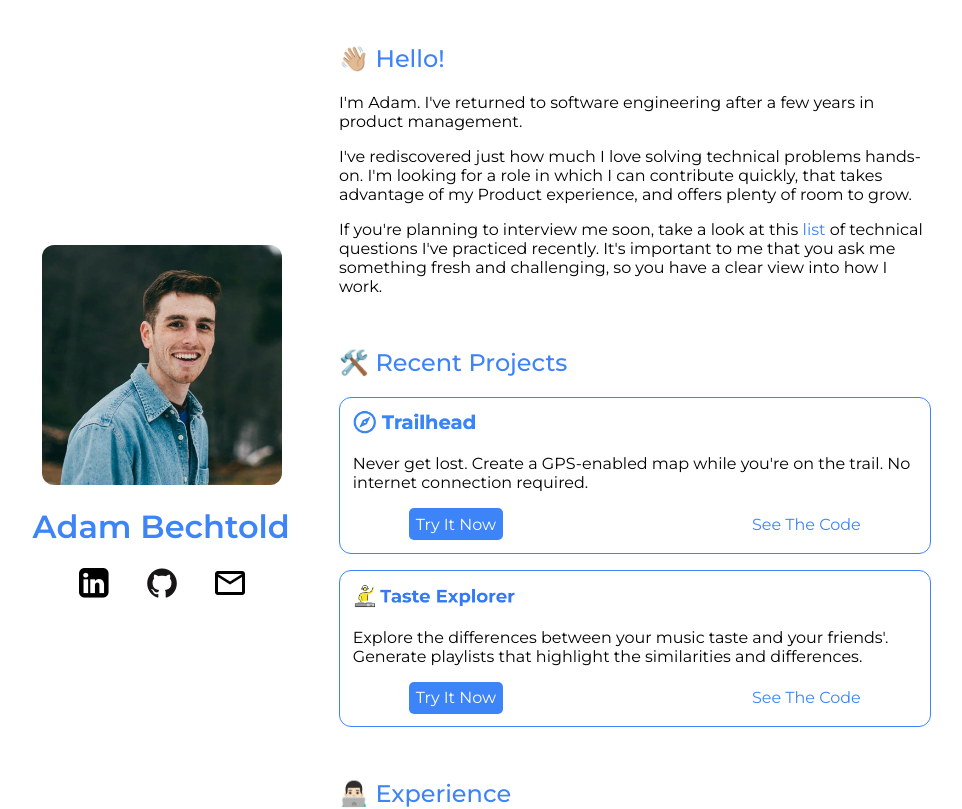
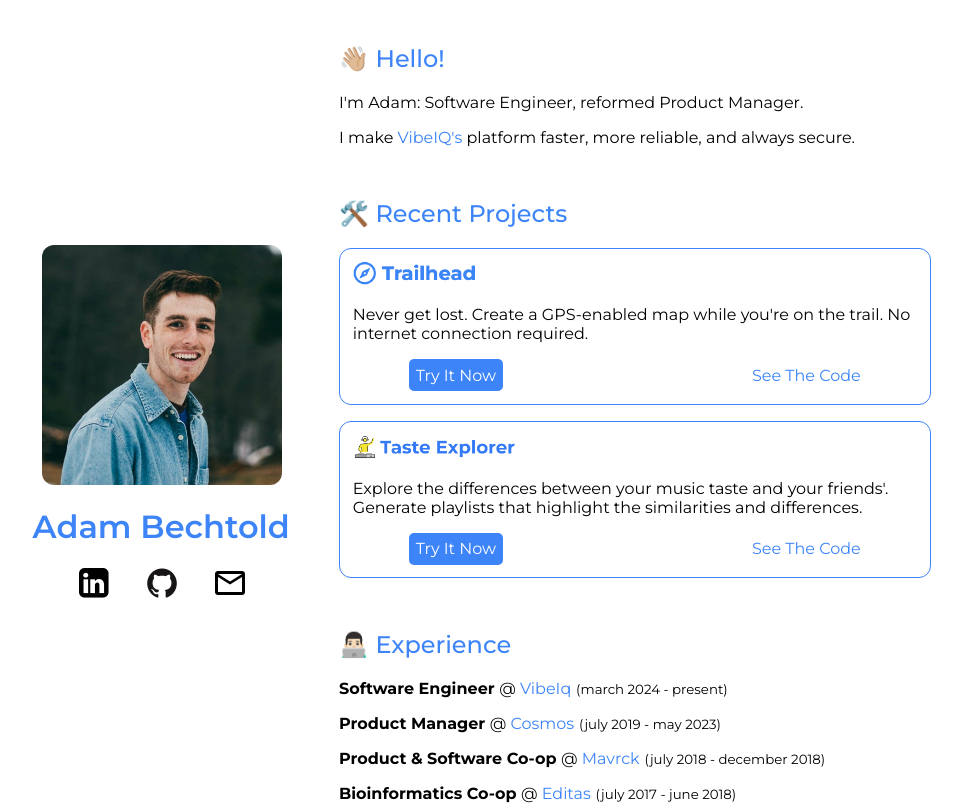
Before and after one commit to adambechtold/personal-website, a Next.js app: page / in a window 1280 px wide. Shown: the top 809 px of the page, without its empty margins (130-1092 px from the left). Built offline with nearby package versions, Linux system fonts and the light colour scheme.

Commit message:
so the site reflects the fact that I took a job at vibeiq

```diff
--- a/app/components/ContentItem/Experience/Experience.js
+++ b/app/components/ContentItem/Experience/Experience.js
@@ -4,6 +4,14 @@ import PropTypes from "prop-types";
 import styles from "./Experience.module.css";
 
 const experiences = [
+  {
+    title: "Software Engineer",
+    company: {
+      name: "VibeIq",
+      url: "https://www.vibeiq.com",
+    },
+    dates: "(march 2024 - present)",
+  },
   {
     title: "Product Manager",
     company: {
--- a/app/components/ContentItem/Introduction/Introduction.js
+++ b/app/components/ContentItem/Introduction/Introduction.js
@@ -6,24 +6,17 @@ import styles from "./Introduction.module.css";
 export default function Introduction() {
   return (
     <div className={styles.container}>
+      <p>I&apos;m Adam: Software Engineer, reformed Product Manager.</p>
       <p>
-        I&apos;m Adam. I&apos;ve returned to software engineering after a few
-        years in product management.
-      </p>
-      <p>
-        I&apos;ve rediscovered just how much I love solving technical problems
-        hands-on. I&apos;m looking for a role in which I can contribute quickly,
-        that takes advantage of my Product experience, and offers plenty of room
-        to grow.
-      </p>
-      <p>
-        If you&apos;re planning to interview me soon, take a look at this{" "}
-        <a href="https://docs.google.com/spreadsheets/d/1T5XWTvfeR3UWIPYFYr4-63ggB-xIo-I0PKQ41Vri90o/edit?usp=sharing">
-          list
+        I make{" "}
+        <a
+          href="https://www.vibeiq.com"
+          target="_blank"
+          rel="noopener noreferrer"
+        >
+          VibeIQ&apos;s
         </a>{" "}
-        of technical questions I&apos;ve practiced recently. It&apos;s important
-        to me that you ask me something fresh and challenging, so you have a
-        clear view into how I work.{" "}
+        platform faster, more reliable, and always secure.
       </p>
     </div>
   );
```
Also changed, not shown: 1 other file (tests, documents, lock files or other folders).
